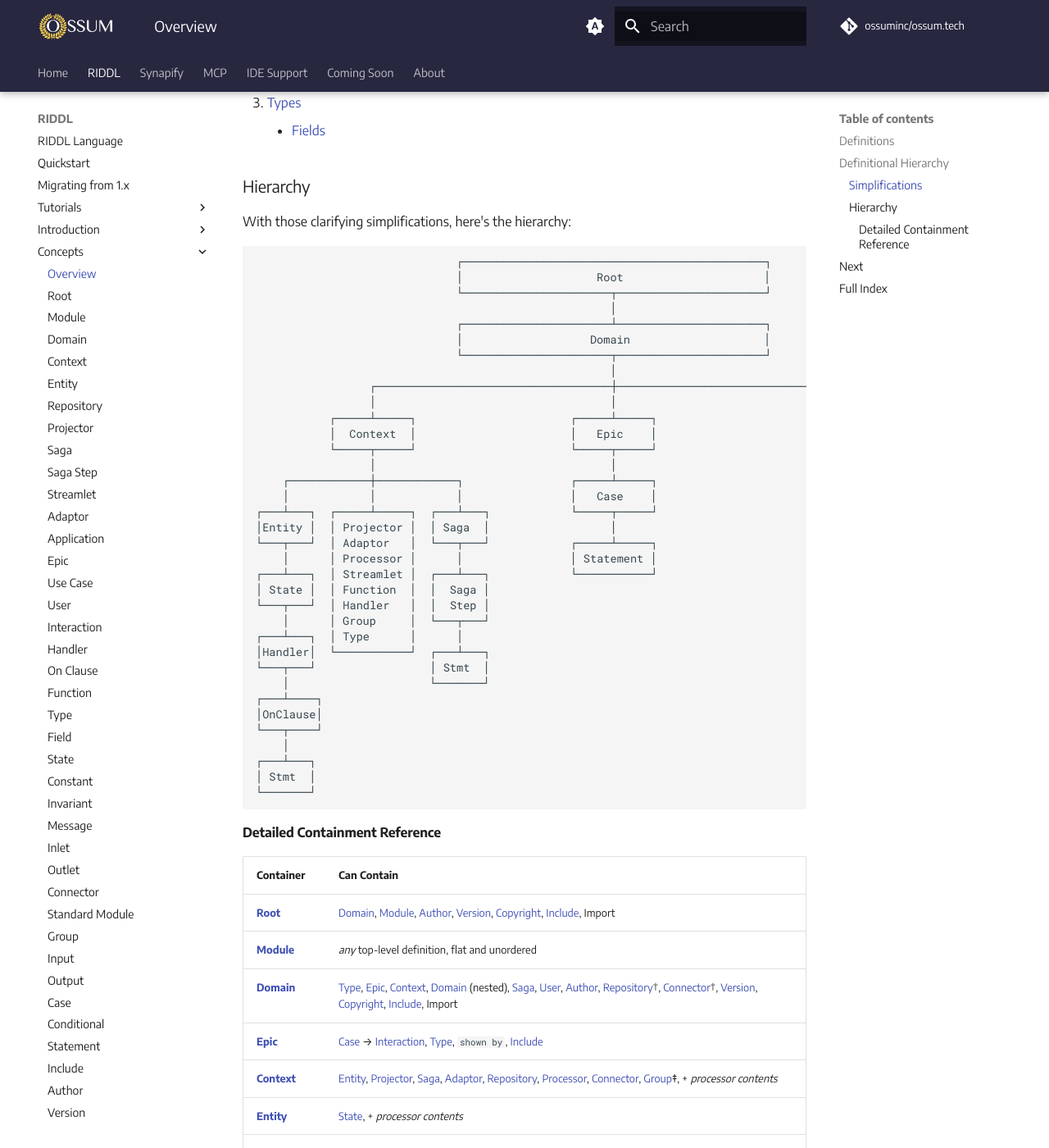
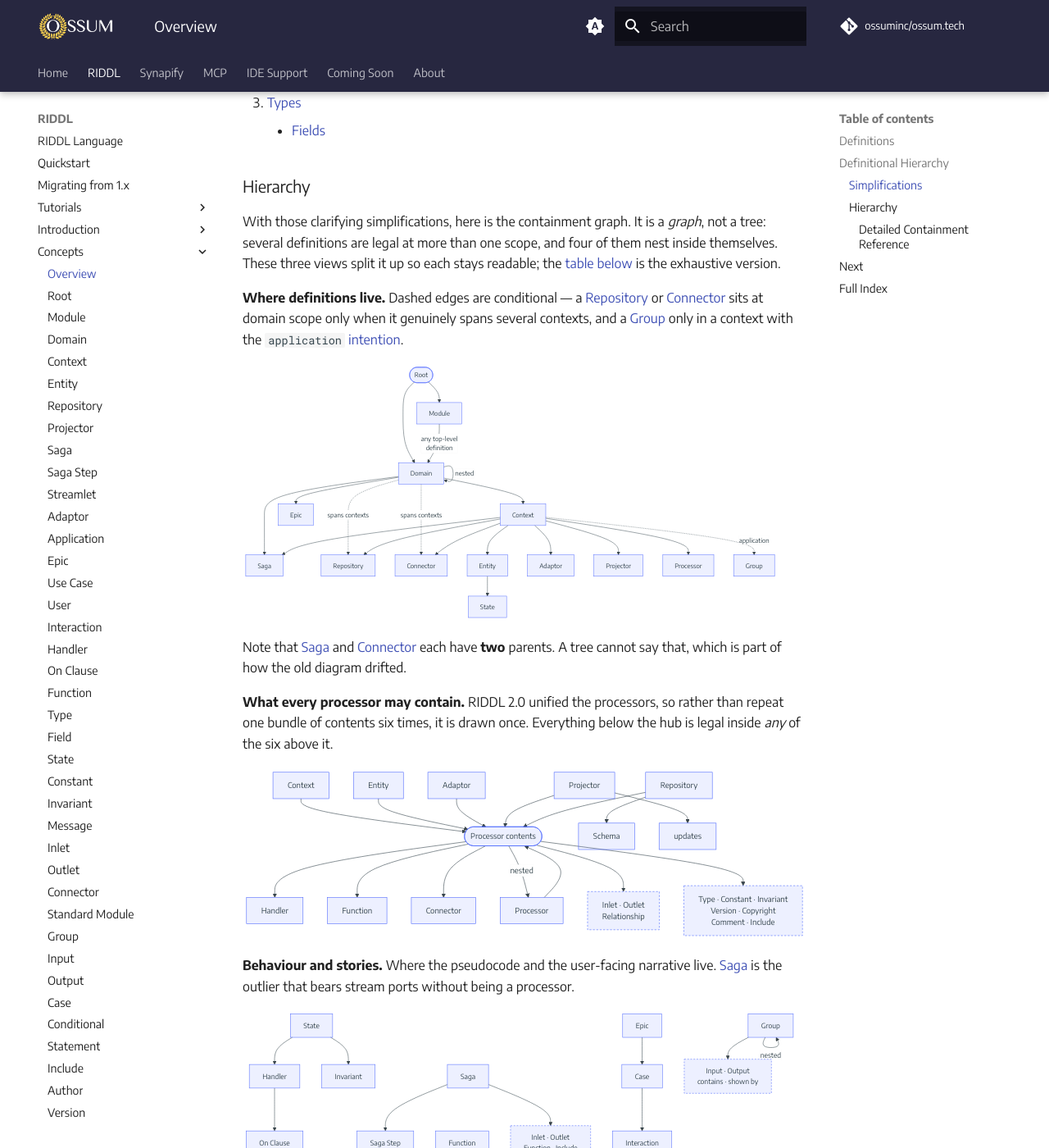
Before and after one commit to ossuminc/ossum.tech, an MkDocs documentation site: the page built from docs/riddl/concepts/index.md, in a window 1280 px wide and 1400 px high, scrolled down 813 px. Shown: the whole window at 82% size. Built offline with MkDocs 1.6.1 and Material for MkDocs 9.7.7, drawn with Linux system fonts in a browser that asks for light colours; comment, search, counter and statistics services are not loaded; the version menu is left out; some of the changed text lies outside the part shown.

````diff
--- a/docs/riddl/concepts/index.md
+++ b/docs/riddl/concepts/index.md
@@ -35,49 +35,95 @@ easier to comprehend, we've taken some short-cuts :
 
 ### Hierarchy
 
-With those clarifying simplifications, here's the hierarchy:
+With those clarifying simplifications, here is the containment graph. It is a
+*graph*, not a tree: several definitions are legal at more than one scope, and
+four of them nest inside themselves. These three views split it up so each stays
+readable; the [table below](#detailed-containment-reference) is the exhaustive
+version.
 
-<div class="riddl-hierarchy" markdown>
+**Where definitions live.** Dashed edges are conditional — a
+[Repository](repository.md) or [Connector](connector.md) sits at domain scope
+only when it genuinely spans several contexts, and a [Group](group.md) only in a
+context with the `application` [intention](context.md#intention).
 
-```
-                              ┌─────────────────────────────────────────────┐
-                              │                    Root                     │
-                              └──────────────────────┬──────────────────────┘
-                                                     │
-                              ┌──────────────────────┴──────────────────────┐
-                              │                   Domain                    │
-                              └──────────────────────┬──────────────────────┘
-                                                     │
-                 ┌───────────────────────────────────┼───────────────────────────────────┐
-                 │                                   │                                   │
-           ┌─────┴─────┐                       ┌─────┴─────┐                       ┌─────┴─────┐
-           │  Context  │                       │   Epic    │                       │   Type    │
-           └─────┬─────┘                       └─────┬─────┘                       └───────────┘
-                 │                                   │
-    ┌────────────┼────────────┐                ┌─────┴─────┐
-    │            │            │                │   Case    │
-┌───┴───┐  ┌─────┴─────┐  ┌───┴───┐            └─────┬─────┘
-│Entity │  │ Projector │  │ Saga  │                  │
-└───┬───┘  │ Adaptor   │  └───┬───┘            ┌─────┴─────┐
-    │      │ Processor │      │                │ Statement │
-┌───┴───┐  │ Streamlet │  ┌───┴───┐            └───────────┘
-│ State │  │ Function  │  │  Saga │
-└───┬───┘  │ Handler   │  │  Step │
-    │      │ Group     │  └───┬───┘
-┌───┴───┐  │ Type      │      │
-│Handler│  └───────────┘  ┌───┴───┐
-└───┬───┘                 │ Stmt  │
-    │                     └───────┘
-┌───┴────┐
-│OnClause│
-└───┬────┘
-    │
-┌───┴───┐
-│ Stmt  │
-└───────┘
+```mermaid
+flowchart TD
+    Root(["Root"]) --> Module
+    Root --> Domain
+    Module -->|"any top-level<br/>definition"| Domain
+
+    Domain -->|nested| Domain
+    Domain --> Context
+    Domain --> Epic
+    Domain --> Saga
+    Domain -.->|spans contexts| Repository
+    Domain -.->|spans contexts| Connector
+
+    Context --> Entity
+    Context --> Adaptor
+    Context --> Projector
+    Context --> Repository
+    Context --> Processor
+    Context --> Saga
+    Context --> Connector
+    Context -.->|application| Group
+
+    Entity --> State
 ```
 
-</div>
+Note that [Saga](saga.md) and [Connector](connector.md) each have **two**
+parents. A tree cannot say that, which is part of how the old diagram drifted.
+
+**What every processor may contain.** RIDDL 2.0 unified the processors, so
+rather than repeat one bundle of contents six times, it is drawn once. Everything
+below the hub is legal inside *any* of the six above it.
+
+```mermaid
+flowchart TD
+    Context --> PC
+    Entity --> PC
+    Adaptor --> PC
+    Projector --> PC
+    Repository --> PC
+    Processor --> PC
+
+    PC(["Processor contents"])
+    PC --> Handler
+    PC --> Function
+    PC --> Connector
+    PC -->|nested| Processor
+    PC --> Ports["Inlet · Outlet<br/>Relationship"]
+    PC --> Leaves["Type · Constant · Invariant<br/>Version · Copyright<br/>Comment · Include"]
+
+    Repository --> Schema
+    Projector --> Updates["updates"]
+
+    classDef bundle stroke-dasharray: 4 3;
+    class Ports,Leaves bundle;
+```
+
+**Behaviour and stories.** Where the pseudocode and the user-facing narrative
+live. [Saga](saga.md) is the outlier that bears stream ports without being a
+processor.
+
+```mermaid
+flowchart TD
+    State --> Handler
+    State --> Invariant
+    Handler --> OnClause["On Clause"] --> Statement
+    Function -->|nested| Function
+    Function --> Statement
+
+    Saga --> Step["Saga Step"] --> Statement
+    Saga --> SagaPorts["Inlet · Outlet<br/>Function · Include"]
+
+    Epic --> Case --> Interaction
+    Group -->|nested| Group
+    Group --> GroupDefs["Input · Output<br/>contains · shown by"]
+
+    classDef bundle stroke-dasharray: 4 3;
+    class SagaPorts,GroupDefs bundle;
+```
 
 #### Detailed Containment Reference
 
--- a/mkdocs.yml
+++ b/mkdocs.yml
@@ -133,7 +133,15 @@ markdown_extensions:
   - pymdownx.smartsymbols
   - pymdownx.snippets:
       base_path: docs
-  - pymdownx.superfences
+  # The custom_fences entry registers ```mermaid so mkdocs-material renders it
+  # as a diagram. WITHOUT it a mermaid block renders as an ordinary code block
+  # and `--strict` says nothing -- so a broken diagram looks like a passing
+  # build. Always eyeball a page after touching this.
+  - pymdownx.superfences:
+      custom_fences:
+        - name: mermaid
+          class: mermaid
+          format: !!python/name:pymdownx.superfences.fence_code_format
   - pymdownx.tabbed:
       alternate_style: true
   - pymdownx.tasklist:
````
Also changed, not shown: other parts of docs/riddl/concepts/index.md (+1 -1 lines), NOTEBOOK.md (+31 -22 lines).
